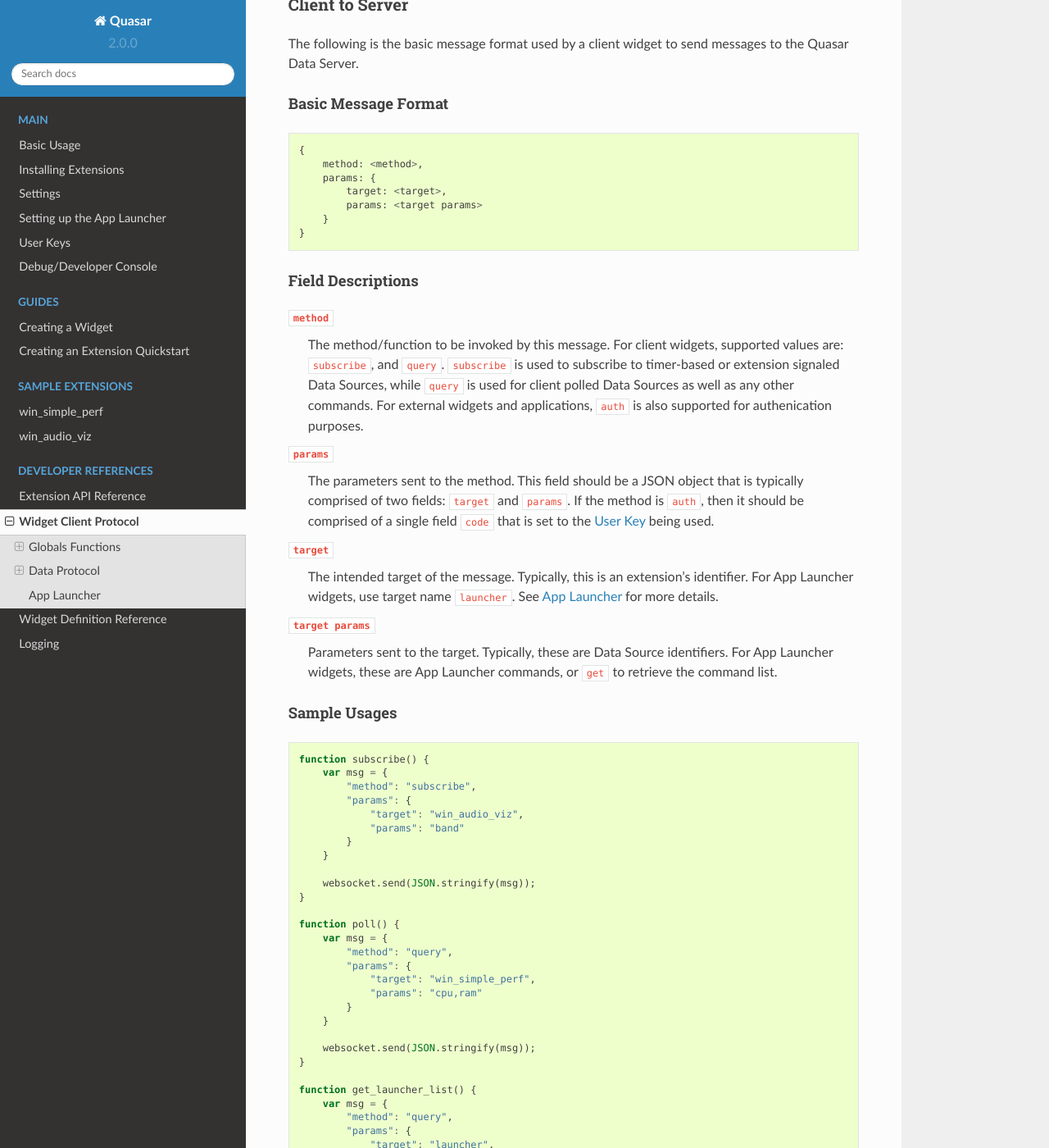
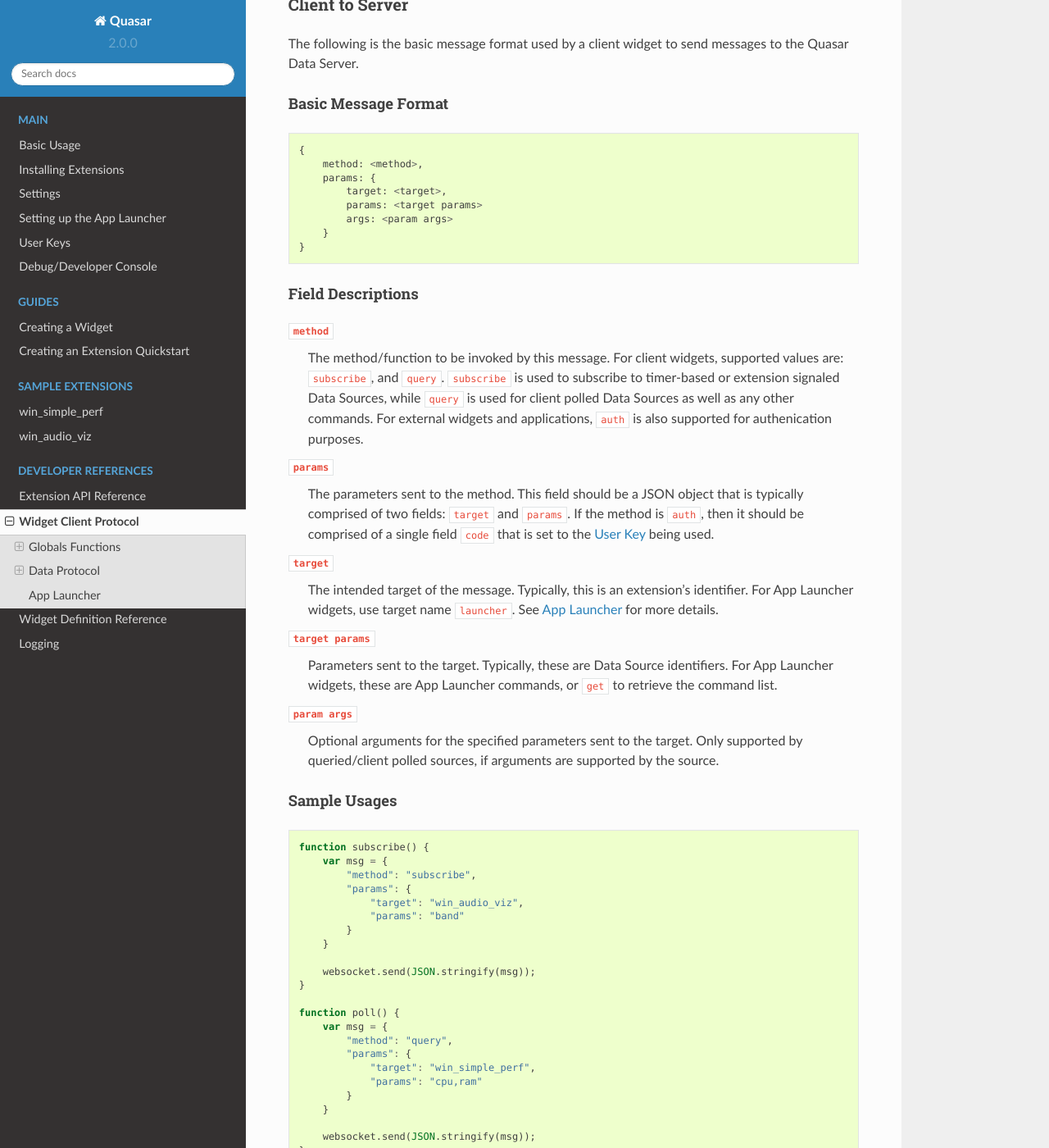
Before and after one commit to r52/quasar, a Sphinx documentation site: the page built from docs/wcp.rst, in a window 1280 px wide and 1400 px high, scrolled down 1097 px. Shown: the whole window at 82% size. Built offline with Sphinx 7.4.7 and the Read the Docs theme 2.0.0, drawn with Linux system fonts in a browser that asks for light colours.

Commit message:
Update docs

```diff
--- a/docs/extqs.rst
+++ b/docs/extqs.rst
@@ -25,7 +25,7 @@
 
 * ``bool shutdown(quasar_ext_handle handle)``
 
-* ``bool get_data(size_t uid, quasar_data_handle dataHandle)``
+* ``bool get_data(size_t uid, quasar_data_handle dataHandle, char* args)``
 
 Within the :cpp:class:`quasar_ext_info_t` structure.
 
@@ -68,7 +68,7 @@
 
             simple_perf_init,                                       // bool init(quasar_ext_handle handle)
             simple_perf_shutdown,                                   // bool shutdown(quasar_ext_handle handle)
-            simple_perf_get_data,                                   // bool get_data(size_t uid, quasar_data_handle dataHandle)
+            simple_perf_get_data,                                   // bool get_data(size_t uid, quasar_data_handle dataHandle, char* args)
             nullptr,                                                // quasar_settings_t* create_settings()
             nullptr                                                 // void update(quasar_settings_t* settings)
         };
@@ -186,7 +186,7 @@
         return true;
     }
 
-    bool simple_perf_get_data(size_t uid, quasar_data_handle hData)
+    bool simple_perf_get_data(size_t uid, quasar_data_handle hData, char* args)
     {
         // the "cpu" source
         if (uid == sources[0].uid)
--- a/docs/wcp.rst
+++ b/docs/wcp.rst
@@ -45,6 +45,7 @@
         params: {
             target: <target>,
             params: <target params>
+            args: <param args>
         }
     }
 
@@ -72,6 +73,10 @@
     Parameters sent to the target.
     Typically, these are Data Source identifiers.
     For App Launcher widgets, these are App Launcher commands, or ``get`` to retrieve the command list.
+
+``param args``
+    Optional arguments for the specified parameters sent to the target.
+    Only supported by queried/client polled sources, if arguments are supported by the source.
 
 Sample Usages
 #################
```
